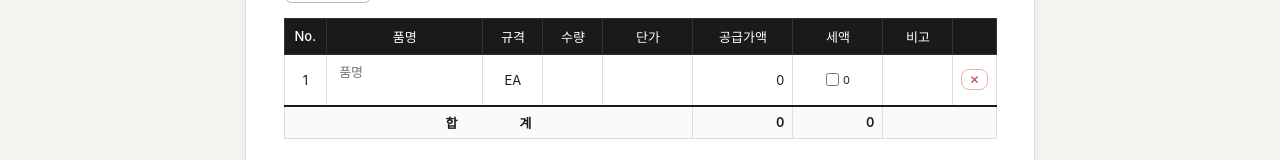
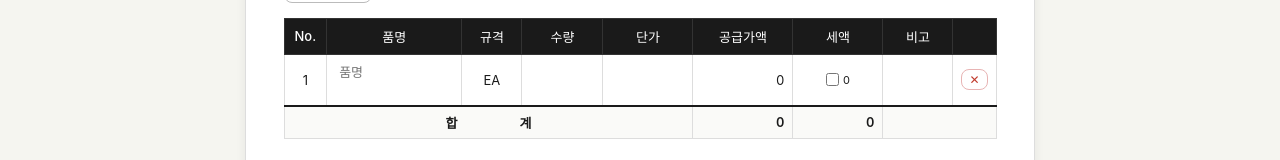
Before and after one commit to gihoan1209-lgtm/funtastic-quote, a Next.js app: page / in a window 1280 px wide. Shown: the part 521-681 px from the top of the page. Built offline with nearby package versions, Linux system fonts and the light colour scheme.

Commit message:
Fix quote quantity input width

```diff
--- a/app/globals.css
+++ b/app/globals.css
@@ -175,6 +175,17 @@ body {
   white-space: pre-wrap;
 }
 .items-table .num { text-align: right; font-variant-numeric: tabular-nums; }
+.items-table input[type="number"].editable {
+  appearance: textfield;
+  -moz-appearance: textfield;
+  min-width: 64px;
+}
+
+.items-table input[type="number"].editable::-webkit-outer-spin-button,
+.items-table input[type="number"].editable::-webkit-inner-spin-button {
+  -webkit-appearance: none;
+  margin: 0;
+}
 .items-table .center { text-align: center; }
 .items-table tr:hover td { background: #fafaf8; }
 .items-table tfoot td { background: #fafaf8; font-weight: 600; border-top: 2px solid var(--text); }
--- a/app/page.js
+++ b/app/page.js
@@ -309,7 +309,7 @@ export default function QuotePage() {
                 <th style={{ width: '36px' }}>No.</th>
                 <th>품명</th>
                 <th style={{ width: '60px' }}>규격</th>
-                <th style={{ width: '60px' }}>수량</th>
+                <th style={{ width: '76px' }}>수량</th>
                 <th style={{ width: '90px' }}>단가</th>
                 <th style={{ width: '100px' }}>공급가액</th>
                 <th style={{ width: '90px' }}>세액</th>
```
